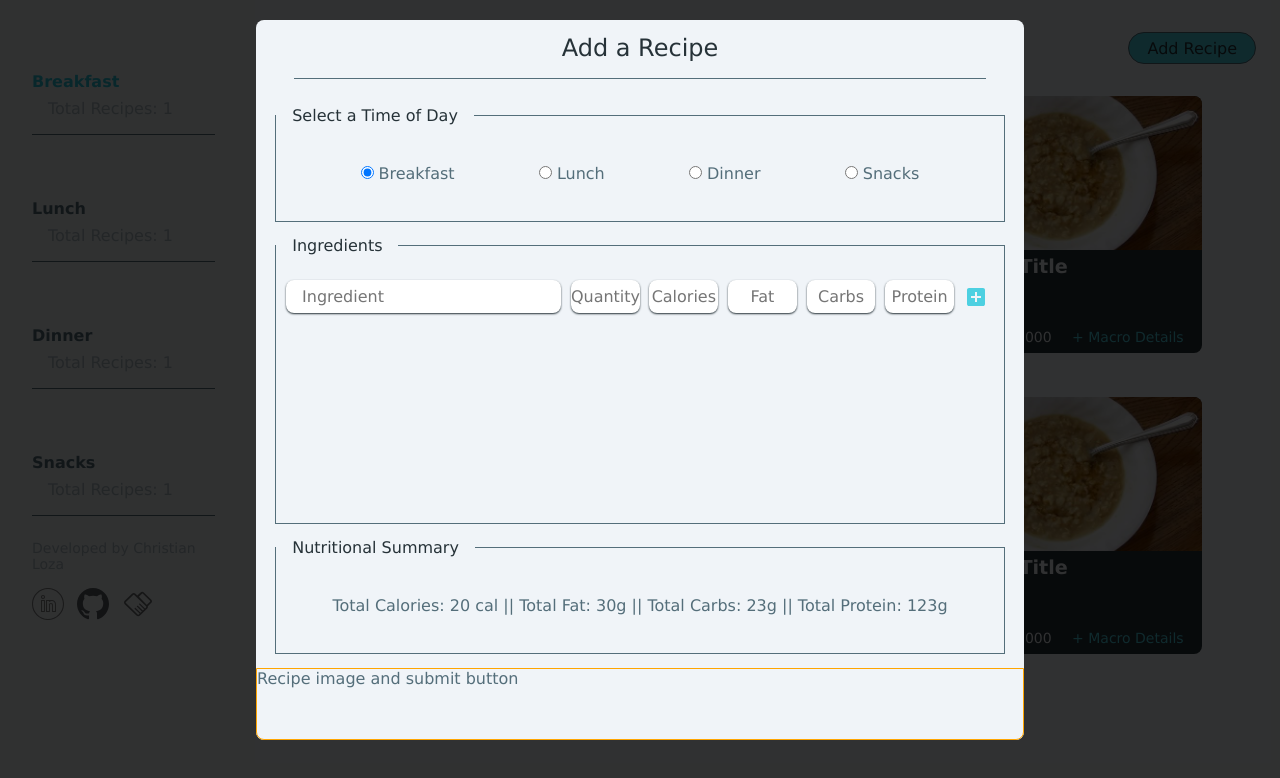
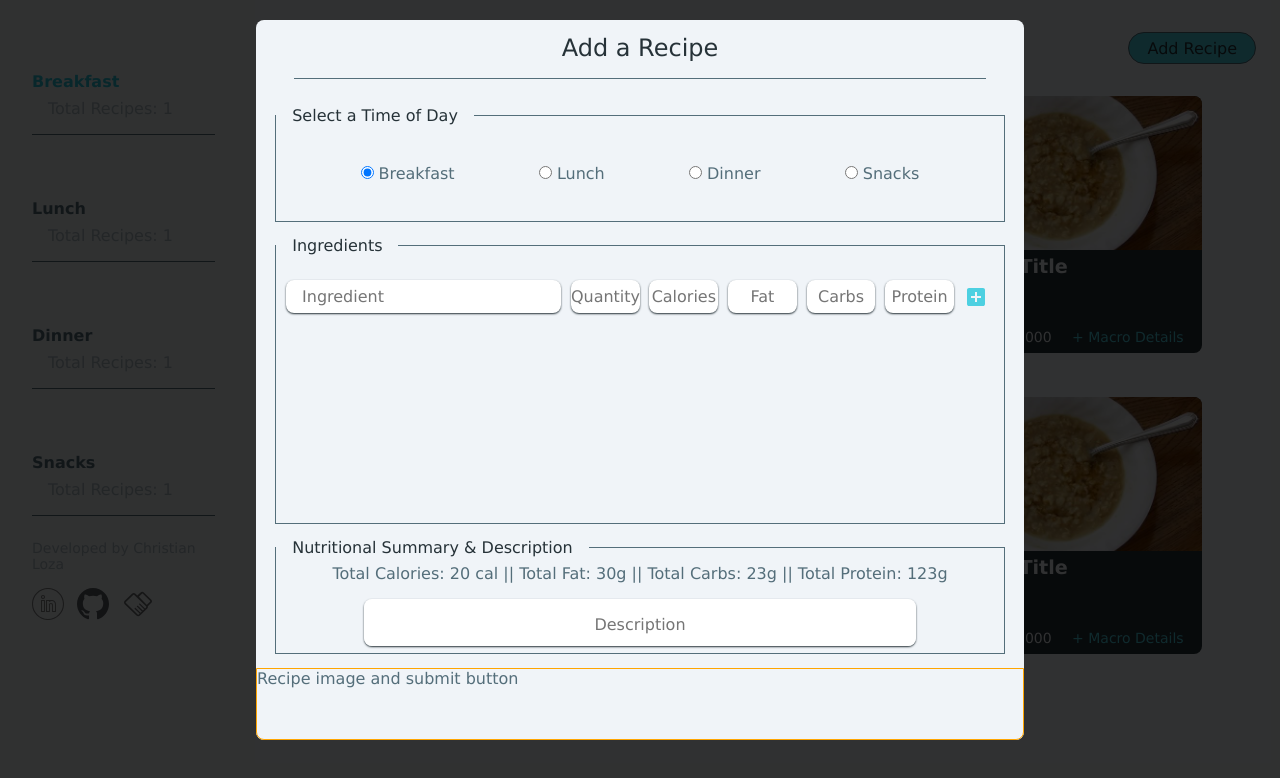
Before and after one commit to Chris-Loza/recipe-book, a React (Vite) app: page / in a window 1280 px wide. Both pictures are taken after a click on the element "Add Recipe". Shown: the top 778 px of the page. Built offline with nearby package versions, Linux system fonts and the light colour scheme.

Commit message:
finished Nutritional Summary & Description fieldset

```diff
--- a/src/Components/AddRecipe/AddRecipeModal.jsx
+++ b/src/Components/AddRecipe/AddRecipeModal.jsx
@@ -172,12 +172,15 @@ const AddRecipeModal = ({ showModal, setShowModal }) => {
           </div>
           <div className="nutritionSummary">
             <fieldset className="nutritionFieldSet">
-              <legend>Nutritional Summary</legend>
+              <legend>Nutritional Summary & Description</legend>
               <div className="totalMacros">
                 <p>
                   Total Calories: 20 cal || Total Fat: 30g || Total Carbs: 23g
                   || Total Protein: 123g
                 </p>
+              </div>
+              <div className="recipeDescription">
+                <textarea placeholder="Description" />
               </div>
             </fieldset>
           </div>
--- a/src/Components/AddRecipe/addRecipeModal.css
+++ b/src/Components/AddRecipe/addRecipeModal.css
@@ -182,6 +182,7 @@
                 border: 1px solid #546E7A;
                 display: flex;
                 flex-direction: column;
+                gap: 1rem;
                 justify-content: center;
                 align-items: center;
                 width: 95%;
@@ -198,6 +199,34 @@
                     align-items: center;
                     justify-content: center;
                 }
+
+                .recipeDescription {
+                    width: 95%;
+                    height: 50%;
+                    display: flex;
+                    justify-content: center;
+
+                    textarea {
+                        padding: 1rem;
+                        width: 80%;
+                        border-radius: 0.5rem;
+                        outline: none;
+                        border: none;
+                        text-align: center;
+                        box-shadow: 0 1px 2px #263238;
+                        resize: none;
+                        scrollbar-width: none;
+                        -ms-overflow-style: none;
+
+                        ::-webkit-scrollbar {
+                            display: none;
+                        }
+
+                        &:hover {
+                            box-shadow: 0 1px 2px #4DD0E1;
+                        }
+                    }
+                }
             }
         }
 
```
